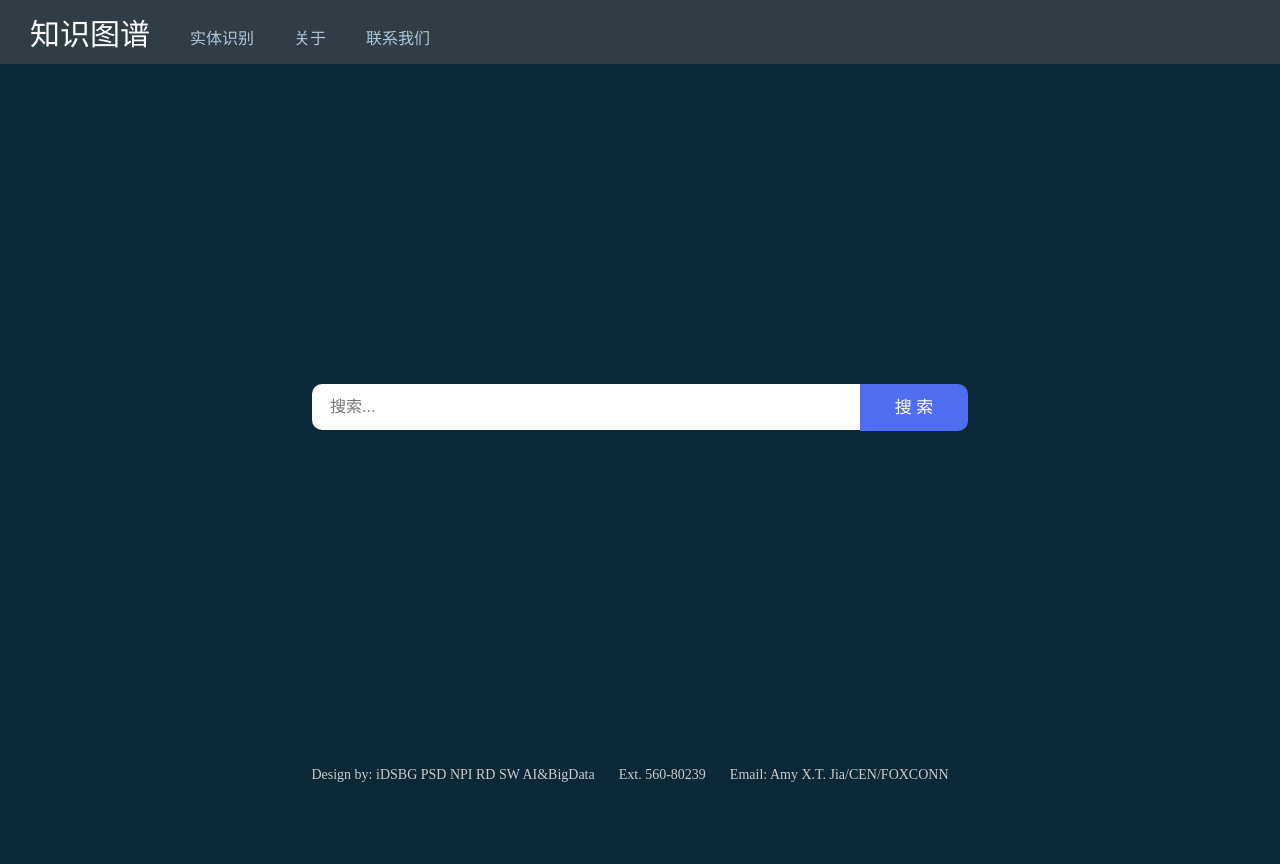
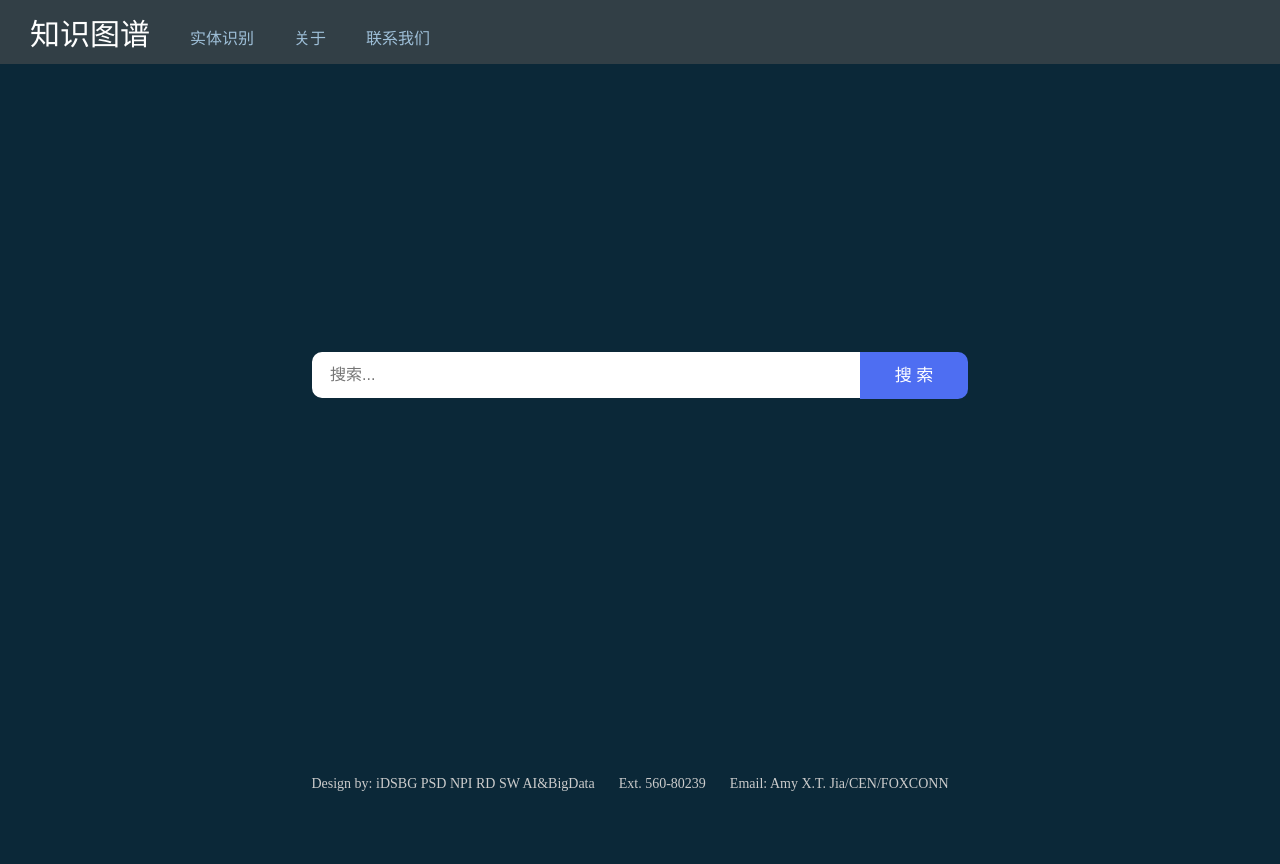
Before and after one commit to thunderlsy/knowledge_graph, a Flask app: page / in a window 1280 px wide. After the commit the page ends 791 px from the top, so only its background shows below. Run offline with Flask 2, Linux system fonts and the light colour scheme.

Commit message:
前端commit

```diff
--- a/click_search/views.py
+++ b/click_search/views.py
@@ -1,14 +1,10 @@
 #!/usr/bin/env python3
 # -*- coding: utf-8 -*-
 
-from flask import jsonify, current_app, session, g
+from flask import jsonify, current_app
 from click_search import click_search_bp
 from flask_restful import Resource, Api
 import time
-from pymongo import MongoClient
-
-# client = MongoClient(host='127.0.0.1', port=27017)
-# collection = client['test']["deduplication_contents"]
 
 search_api = Api(click_search_bp)
 
--- a/template/KnowledgeGraph/index.html
+++ b/template/KnowledgeGraph/index.html
@@ -35,13 +35,14 @@
 
 
     <div class="main_svg hidden"></div>
-    <footer>
-        <p>Design by: iDSBG PSD NPI RD SW AI&BigData</p>
-        <p>Ext. 560-80239</p>
-        <p>Email: Amy X.T. Jia/CEN/FOXCONN</p>
-    </footer>
+
 </div>
-
+<div class="text"></div>
+<footer>
+    <p>Design by: iDSBG PSD NPI RD SW AI&BigData</p>
+    <p>Ext. 560-80239</p>
+    <p>Email: Amy X.T. Jia/CEN/FOXCONN</p>
+</footer>
 
 <script>
     $(".click_but").click(click_search);  //点击事件
@@ -51,34 +52,38 @@
         }
     });
 
-    let node_id;
+    let start_node_id, node_list = [];
+
+
+    // 后退
     $("#back_off").click(function(){
-        click_ajax(node_id, 'back_off');
+        $(".text").empty();
+        click_ajax(node_list.pop(), 'back_off');
+        console.log(node_list, 'back_off')
     });
 
     function click_search() {
-        let input_id = $('.search_nav input').val();
+        node_list = []; //查询的时候清空后退列表
+        let input_name = $('.search_nav input').val();
         if ($(".search_nav").is(".hidden")) {
-            input_id = $('.search input').val();
+            input_name = $('.search input').val();
         }
         // 检测输入框是否为空
-        if (input_id == '') {
+        if (input_name == '') {
             alert("请输入内容！");
             return
         }
-        console.log(input_id);
         $.ajax({
             type: "get",
-            url: "http://10.141.6.133:5000/input_search/" + input_id,
+            url: "http://10.141.6.133:5000/input_search/" + input_name,
             success: function (result) {
-                console.log(result);
                 if (result.error_code == 0) {
                     $(".main_svg").empty();
                     force_map(result);
                     $(".main_svg").removeClass("hidden");
                     $(".search_nav").removeClass("hidden");
                     $(".search").addClass("hidden");
-                    node_id = result.start_node.start_id
+                    start_node_id = result.start_node.start_id
                 }
                 else {
                     alert(result.data)
@@ -92,26 +97,41 @@
         });
     }
 
-    function click_ajax(name, click_name) {
+    function back_off_hidden() {
+        if (node_list.length > 0) {
+            $("#back_off").removeClass("hidden");
+        }
+        else {
+            $("#back_off").addClass("hidden");
+        }
+    }
+
+    function get_start_node(click_name) {
+        if (click_name === 'but_click') {
+            node_list.push(start_node_id)
+            back_off_hidden()
+            console.log(node_list)
+        }
+        else {
+            back_off_hidden()
+        }
+    }
+
+    function click_ajax(id, click_name) {
         $.ajax({
                 type: "get",
-                url: "http://10.141.6.133:5000/click_search/" + name,
+                url: "http://10.141.6.133:5000/click_search/" + id,
                 success: function (result) {
                     if (result.error_code == 0) {
                         $(".main_svg").empty();
                         force_map(result);
-                        if (click_name === 'but_click') {
-                            $("#back_off").removeClass("hidden");
-                        }
-                        else if (click_name === 'back_off') {
-                            $("#back_off").addClass("hidden");
-                        }
-                        node_id = result.start_node.start_id
+                        get_start_node(click_name)
+                        start_node_id = result.start_node.start_id
                     }
                     else if (result.error_code == 1) {
                         $(".main_svg").empty();
-                        $(".main_svg").html('<div style="color: white">' + result.content_html + '</div>');
-                        $("#back_off").removeClass("hidden");
+                        get_start_node(click_name)
+                        $(".text").html(result.content_html);
                     }
                     else {
                         alert(result.data)
@@ -140,8 +160,8 @@
 
         });
 
-        let width = 1068,
-            height = 800;
+        let width = document.body.clientWidth,
+            height = document.documentElement.clientHeight - 98;
 
         let force = d3.layout.force()  //layout将json格式转化为力学图可用的格式
             .nodes(d3.values(nodes))  //设定节点数组
--- a/template/KnowledgeGraph/static/css/main.css
+++ b/template/KnowledgeGraph/static/css/main.css
@@ -2,13 +2,23 @@ body {
     margin: 0;
     padding: 0;
     text-align: center;
+    background-repeat: no-repeat;
+    background-position: 50%;
+    background-size: 100%;
+    background-color: #0b2838;
+    min-height: 100%;
+}
+
+header {
+    position: sticky;
+    top: 0;
 }
 
 /* 在顶部导航栏中添加背景颜色 */
 .top_nav {
     overflow: hidden;
-    background-color: #0d1c25;
-    opacity: 0.85;
+    background-color: #323F46;
+    /*opacity: 0.85;*/
 
 }
 
@@ -80,19 +90,14 @@ body {
 }
 
 .main {
-    height: 100%;
+    height: 90%;
     width: 100%;
     position: absolute;
-    /*background-image: url(../images/bg.svg);*/
-    background-repeat: no-repeat;
-    background-position: 50%;
-    background-size: 100%;
-    background-color: #0b2838;
     margin:0 auto;
     overflow: hidden;
 }
 #back_off {
-    position: absolute;
+    position: fixed;
     margin: 10px 20px;
 }
 .main a {
@@ -102,6 +107,12 @@ body {
 }
 .main a:hover {
     color: white;
+}
+
+.text {
+    color: white;
+    text-align: left;
+    margin: 90px;
 }
 /*设置主页面搜索框样式*/
 .search {
@@ -143,6 +154,8 @@ footer {
     bottom: 0;
     width: 100%;
     height: 35px;
+    background-color: #0b2838;
+    line-height: 35px;
 }
 footer p {
     display: inline;
```
